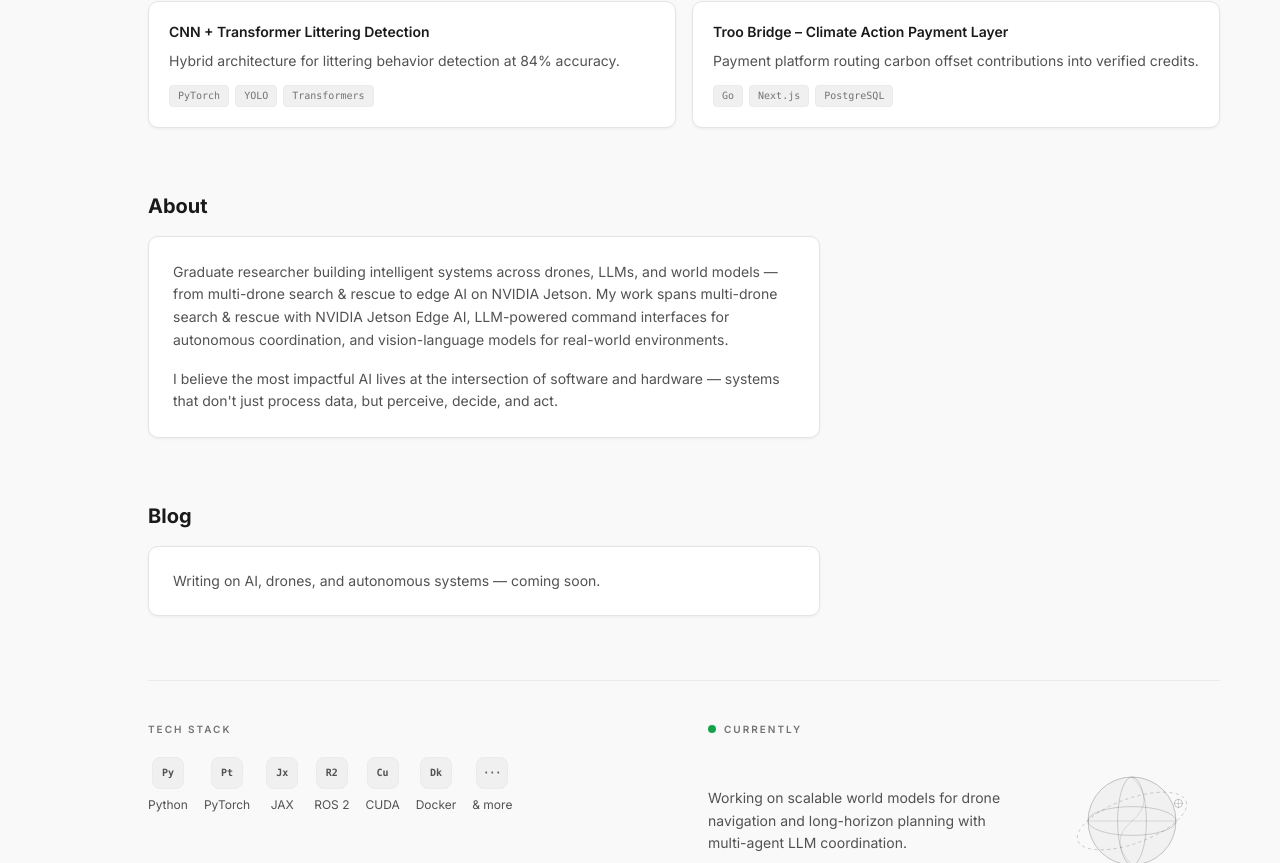
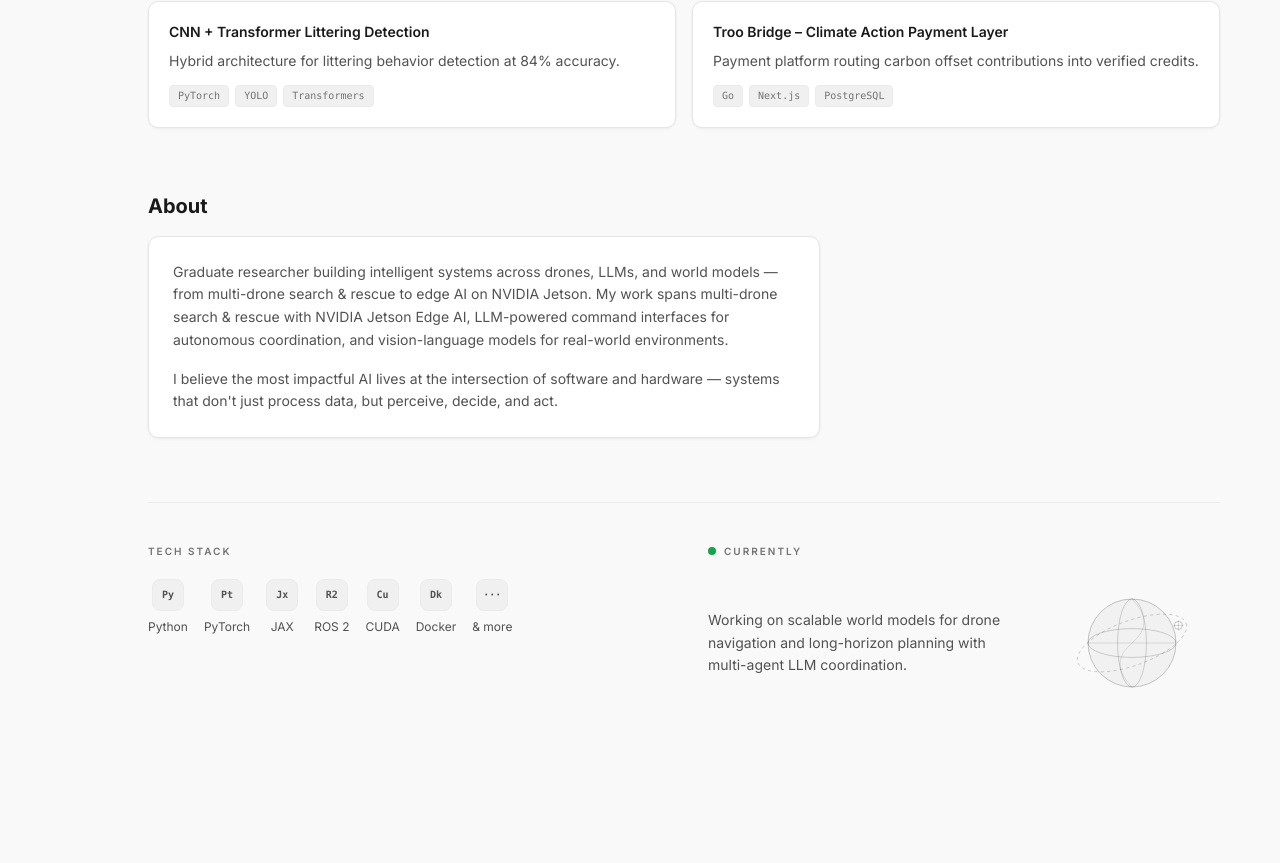
Before and after one commit to basilrari/portfolio, a Next.js app: page / in a window 1280 px wide. Shown: the part 1313-2176 px from the top of the page. After the commit the page ends 2068 px from the top, so only its background shows below. Built offline with nearby package versions, Linux system fonts and the light colour scheme.

Commit message:
Remove blog section from portfolio.
Drop the blog page section and sidebar nav item to simplify the site layout.

```diff
--- a/src/app/page.tsx
+++ b/src/app/page.tsx
@@ -3,7 +3,6 @@ import HeroSection from '@/components/home/HeroSection';
 import ExpertiseCards from '@/components/home/ExpertiseCards';
 import ProjectsSection from '@/components/home/ProjectsSection';
 import AboutSection from '@/components/home/AboutSection';
-import BlogSection from '@/components/home/BlogSection';
 import BottomSection from '@/components/home/BottomSection';
 
 export default function Home() {
@@ -13,7 +12,6 @@ export default function Home() {
       <ExpertiseCards />
       <ProjectsSection />
       <AboutSection />
-      <BlogSection />
       <BottomSection />
     </AppLayout>
   );
--- a/src/components/Layout/Sidebar.tsx
+++ b/src/components/Layout/Sidebar.tsx
@@ -19,12 +19,6 @@ function NavIcon({ icon }: { icon: string }) {
       return (
         <svg {...props}>
           <path strokeLinecap="round" strokeLinejoin="round" d="M20.25 7.5l-.625 10.632a2.25 2.25 0 01-2.247 2.118H6.622a2.25 2.25 0 01-2.247-2.118L3.75 7.5M10 11.25h4M3.375 7.5h17.25c.621 0 1.125-.504 1.125-1.125v-1.5a1.125 1.125 0 00-1.125-1.125H3.375a1.125 1.125 0 00-1.125 1.125v1.5c0 .621.504 1.125 1.125 1.125z" />
-        </svg>
-      );
-    case 'blog':
-      return (
-        <svg {...props}>
-          <path strokeLinecap="round" strokeLinejoin="round" d="M19.5 14.25v-2.625a3.375 3.375 0 00-3.375-3.375h-1.5A1.125 1.125 0 0113.5 7.125v-1.5a3.375 3.375 0 00-3.375-3.375H8.25m0 12.75h7.5m-7.5 3H12M10.5 2.25H5.625c-.621 0-1.125.504-1.125 1.125v17.25c0 .621.504 1.125 1.125 1.125h12.75c.621 0 1.125-.504 1.125-1.125V11.25a9 9 0 00-9-9z" />
         </svg>
       );
     case 'about':
@@ -70,7 +64,7 @@ export default function Sidebar() {
   const [activeSection, setActiveSection] = useState('home');
 
   useEffect(() => {
-    const sectionIds = ['home', 'projects', 'blog', 'about'];
+    const sectionIds = ['home', 'projects', 'about'];
     const observers: IntersectionObserver[] = [];
 
     sectionIds.forEach((id) => {
--- a/src/components/home/BlogSection.tsx
+++ /dev/null
@@ -1,14 +0,0 @@
-export default function BlogSection() {
-  return (
-    <section id="blog" className="mb-12 scroll-mt-8 md:mb-16">
-      <h2 className="mb-4 text-xl font-bold" style={{ color: 'var(--text-primary)' }}>
-        Blog
-      </h2>
-      <div className="expertise-card max-w-2xl p-6">
-        <p className="text-sm" style={{ color: 'var(--text-secondary)' }}>
-          Writing on AI, drones, and autonomous systems — coming soon.
-        </p>
-      </div>
-    </section>
-  );
-}
--- a/src/data/site.ts
+++ b/src/data/site.ts
@@ -84,13 +84,12 @@ export type NavItem = {
   id: string;
   label: string;
   href: string;
-  icon: 'home' | 'projects' | 'blog' | 'about' | 'resume';
+  icon: 'home' | 'projects' | 'about' | 'resume';
 };
 
 export const navItems: NavItem[] = [
   { id: 'home', label: 'Home', href: '#home', icon: 'home' },
   { id: 'projects', label: 'Projects', href: '#projects', icon: 'projects' },
-  { id: 'blog', label: 'Blog', href: '#blog', icon: 'blog' },
   { id: 'about', label: 'About', href: '#about', icon: 'about' },
   { id: 'resume', label: 'Resume', href: site.resumeUrl, icon: 'resume' },
 ];
```
